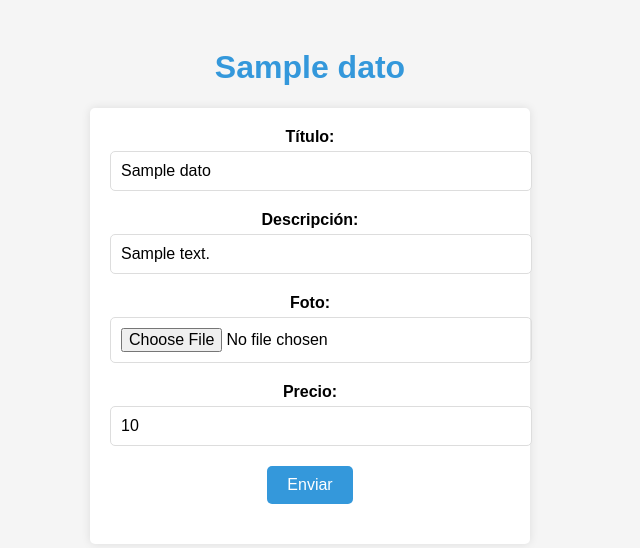
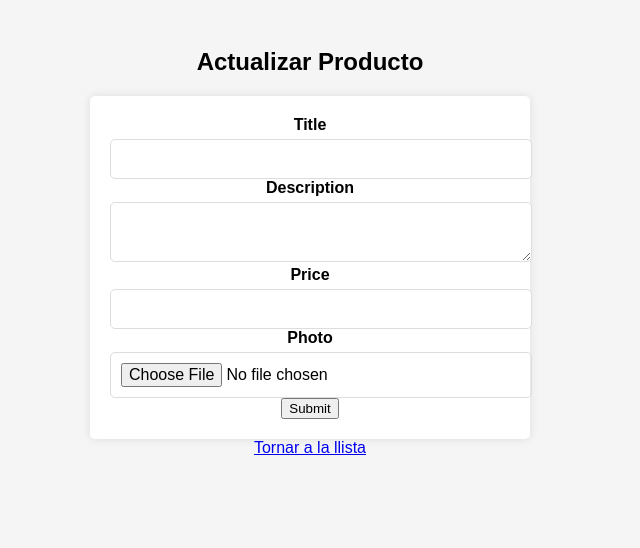
Before and after one commit to amartipa/AMP-M12, a Python web app: template templates/products/update.html in a window 1280 px wide. Shown: the top 548 px of the page, without its empty margins (330-970 px from the left). Run offline with Jinja, Linux system fonts and the light colour scheme; the template is opened without the code that fills it: most values are stand-ins (such as "Sample title", 1, 10 or a date in 2020); form fields are guessed from the names that the template uses.

Commit message:
ALFONS hemos visto que hay un error en el update ACUERDATE

```diff
--- a/templates/products/update.html
+++ b/templates/products/update.html
@@ -1,34 +1,25 @@
 <!DOCTYPE html>
-<html lang="en">
+<html>
 <head>
-    <meta charset="UTF-8">
-    <meta name="viewport" content="width=device-width, initial-scale=1.0">
+    <title>Actualizar Producto</title>
     <link rel="stylesheet" href="{{url_for('static', filename='create.css')}}">
-    <title>Document</title>
 </head>
 <body>
-    <h1>{{datos.title}}</h1>
-    <form action="/products/update/{{datos.id}}" method="POST" enctype="multipart/form-data">
-        <div class="form-group">
-            <label for="titulo">Título:</label>
-            <input type="text" id="titulo" name="titulo" value="{{datos.title}}" maxlength="255" required>
-        </div>
-        <div class="form-group">
-            <label for="descripcion">Descripción:</label>
-            <input type="text" id="descripcion" name="descripcion" value="{{datos.description}}"  required>
-        </div>
-        <div class="form-group">
-            <label for="foto">Foto:</label>
-            <!-- Por razones de seguridad no se puede añadir por defecto un archivo en los tipos file -->
-            <input type="file" id="foto" name="foto" accept="image/*" value=\uploads\{{datos.photo}} max-size="2048" required>
-        </div>
-        <div class="form-group">
-            <label for="precio">Precio:</label>
-            <input type="number" id="precio" name="precio" step="0.01" value="{{datos.price}}" required>
-        </div>
-        <div class="form-group">
-            <button type="submit">Enviar</button>
-        </div>
-    </form>
+
+<h2>Actualizar Producto</h2>
+
+<form method="post" enctype="multipart/form-data">
+    {{ form.hidden_tag() }}
+    {{ form.title.label }} {{ form.title() }}
+    <br>
+    {{ form.description.label }} {{ form.description() }}
+    <br>
+    {{ form.price.label }} {{ form.price() }}
+    <br>
+    {{ form.photo.label }} {{ form.photo() }}
+    <br>
+    {{ form.submit() }}
+</form>
+<a href="/list"><i class="fas fa-arrow-left"></i> Tornar a la llista</a>
 </body>
 </html>
```
Also changed, not shown: forms.py (added, +15 -0 lines), routes_main.py (+41 -30 lines), templates/products/delete.html (added, +22 -0 lines), database.db.
